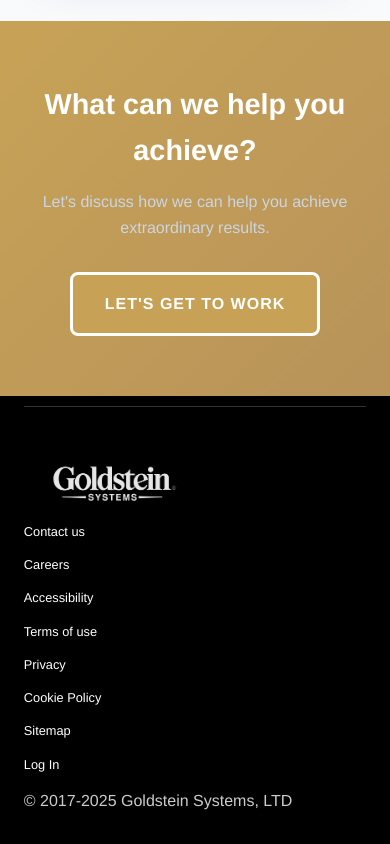
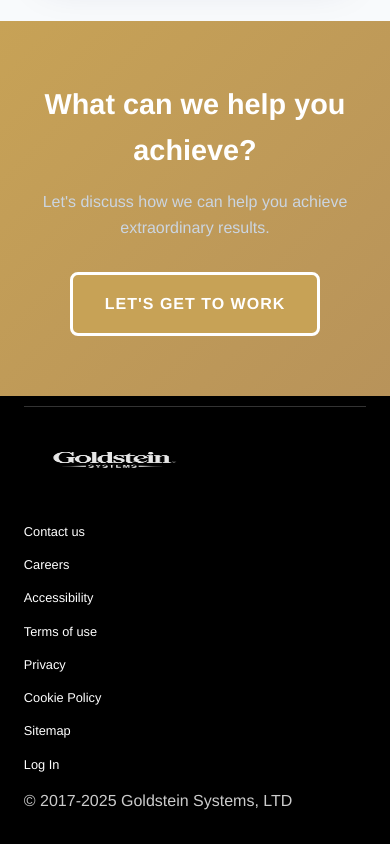
Before and after one commit to goldstein18/goldsteinsystems, a React (Create React App) app: page / in a window 390 px wide. Shown: the part 6426-7270 px from the top of the page. Built offline with nearby package versions, Linux system fonts and the light colour scheme; the HTML template or start-up script is replaced by a standard one.

Commit message:
mobile logo fix

```diff
--- a/src/components/Footer.css
+++ b/src/components/Footer.css
@@ -76,9 +76,11 @@
   }
 
   .footer-logo {
-    text-align: left;
+    text-align: left !important;
     margin-bottom: 3.5rem;
     padding-top: 0;
+    display: flex;
+    justify-content: flex-start;
   }
 
   .footer-logo img {
@@ -118,9 +120,11 @@
   }
 
   .footer-logo {
-    text-align: left;
+    text-align: left !important;
     margin-bottom: 3rem;
     padding-top: 0;
+    display: flex;
+    justify-content: flex-start;
   }
 
   .footer-logo img {
```
